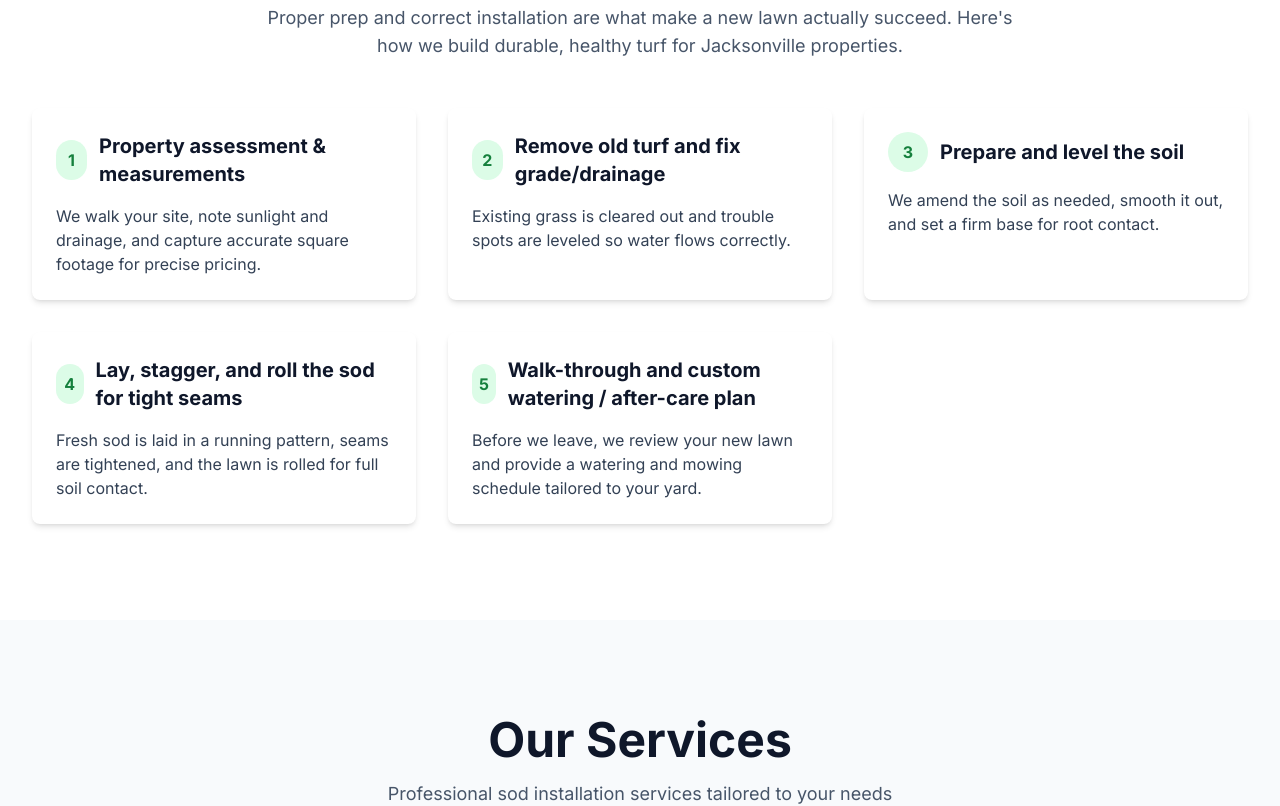
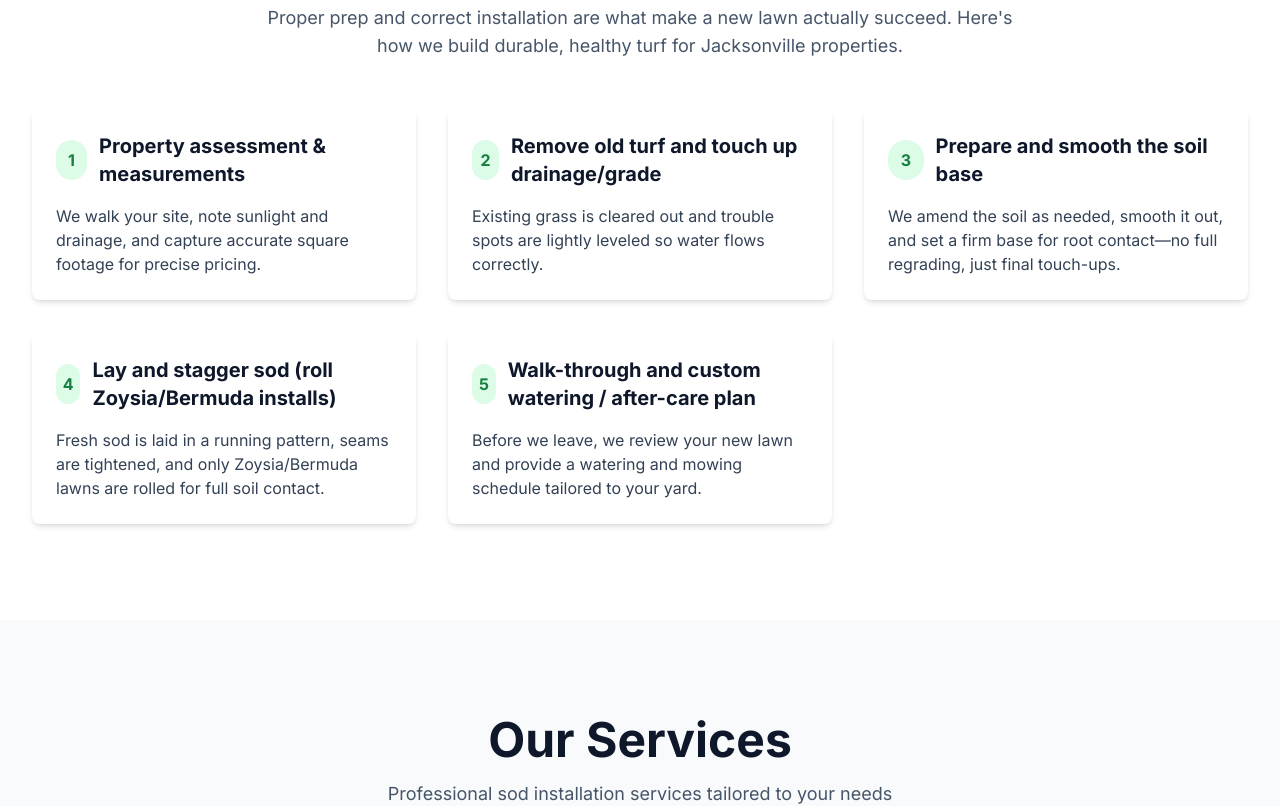
Before and after one commit to bigbricey/jaxsod-website, a Next.js app: page / in a window 1280 px wide. Shown: the part 1840-2646 px from the top of the page. Built offline with nearby package versions, Linux system fonts and the light colour scheme.

Commit message:
Tighten prep wording and rolling specifics

```diff
--- a/app/page.tsx
+++ b/app/page.tsx
@@ -75,16 +75,16 @@ export default function Home() {
       description: 'We walk your site, note sunlight and drainage, and capture accurate square footage for precise pricing.',
     },
     {
-      title: 'Remove old turf and fix grade/drainage',
-      description: 'Existing grass is cleared out and trouble spots are leveled so water flows correctly.',
+      title: 'Remove old turf and touch up drainage/grade',
+      description: 'Existing grass is cleared out and trouble spots are lightly leveled so water flows correctly.',
     },
     {
-      title: 'Prepare and level the soil',
-      description: 'We amend the soil as needed, smooth it out, and set a firm base for root contact.',
+      title: 'Prepare and smooth the soil base',
+      description: 'We amend the soil as needed, smooth it out, and set a firm base for root contact—no full regrading, just final touch-ups.',
     },
     {
-      title: 'Lay, stagger, and roll the sod for tight seams',
-      description: 'Fresh sod is laid in a running pattern, seams are tightened, and the lawn is rolled for full soil contact.',
+      title: 'Lay and stagger sod (roll Zoysia/Bermuda installs)',
+      description: 'Fresh sod is laid in a running pattern, seams are tightened, and only Zoysia/Bermuda lawns are rolled for full soil contact.',
     },
     {
       title: 'Walk-through and custom watering / after-care plan',
@@ -103,7 +103,7 @@ export default function Home() {
     },
     {
       question: 'What prep is included?',
-      answer: 'Removal, grading, soil smoothing, and rolling are part of every installation.',
+      answer: 'Removal, minor leveling and drainage touch-ups, soil smoothing; Zoysia/Bermuda installs are rolled, St. Augustine/Bahia are not.',
     },
   ]
 
```
